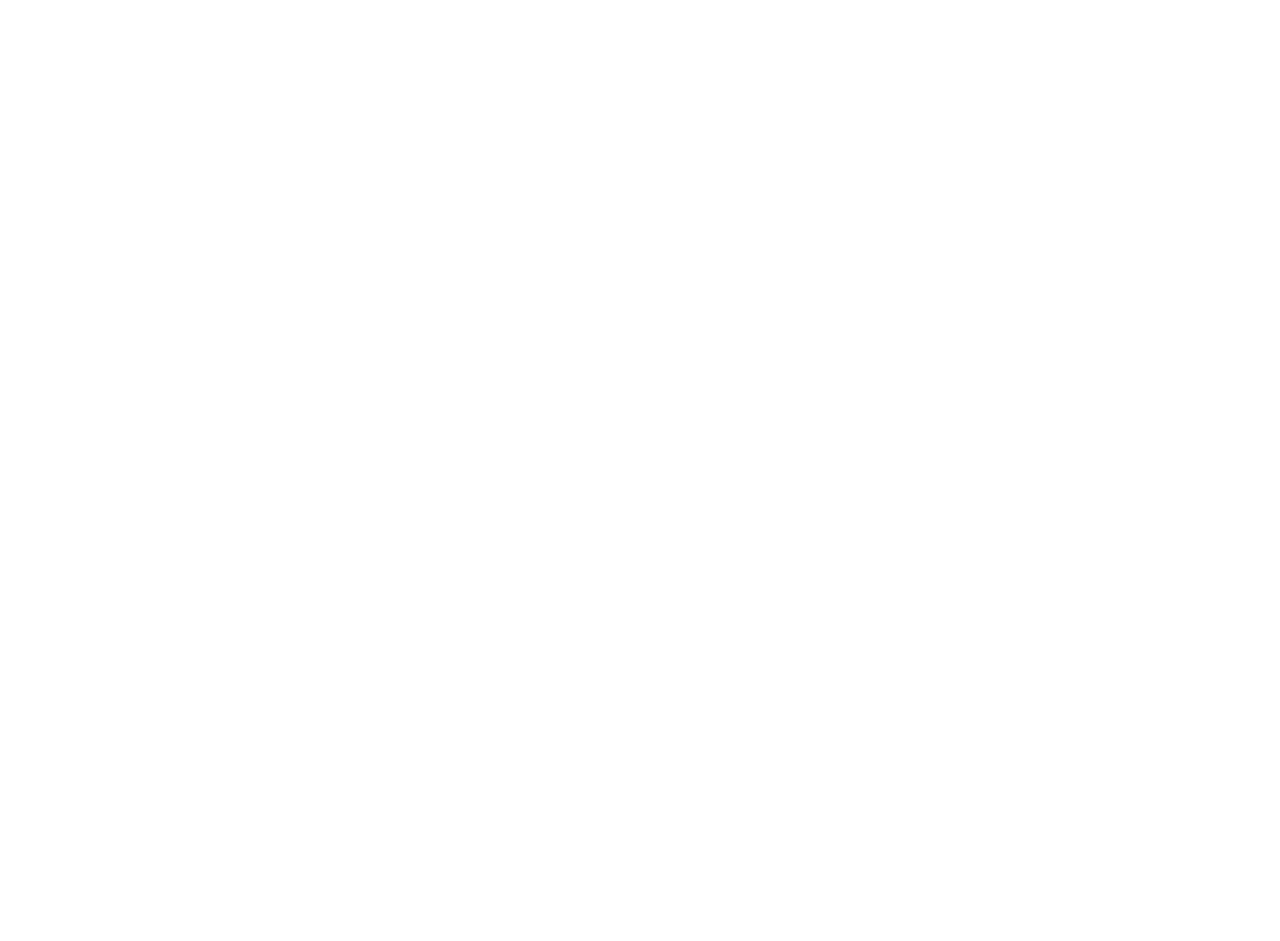
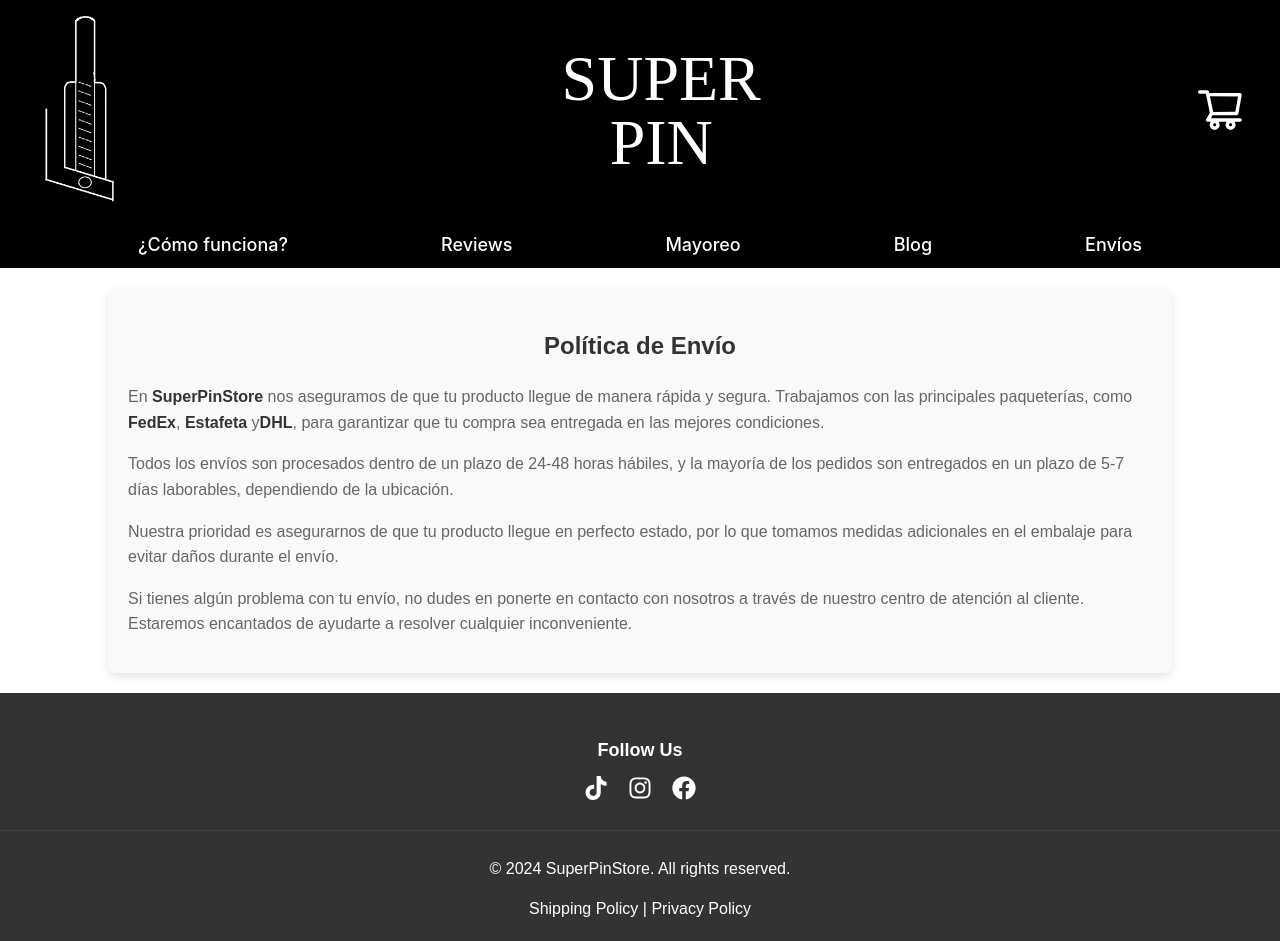
Before and after one commit to DiegoLarrieta/SuperPinPage, a React (Vite) app: page /politicas-envio in a window 1280 px wide. Before the commit this address had no page. Before the commit the page ends 816 px from the top, so only its background shows below. Built offline with nearby package versions, Linux system fonts and the light colour scheme; a web font is replaced by a local one.

Commit message:
FooterFixed

```diff
--- a/src/Components/Footer/Footer.tsx
+++ b/src/Components/Footer/Footer.tsx
@@ -1,4 +1,6 @@
 import React from "react";
+import { FaFacebook, FaInstagram, FaTiktok } from 'react-icons/fa';  // Importamos los iconos
+import { Link } from 'react-router-dom';  // Usamos Link para la navegación interna si las páginas existen en el sistema
 
 const Footer: React.FC = () => {
   return (
@@ -11,6 +13,7 @@
             padding: 20px 0;
             text-align: center;
             font-family: Arial, sans-serif;
+            width: 100%;
           }
 
           .footer__content {
@@ -40,39 +43,52 @@
             margin: 0 10px;
             color: #fff;
             text-decoration: none;
+            font-size: 1.5rem;
+          }
+
+          .footer__social-icons a:hover {
+            color: #00bfff; /* Color when hovering over the social icons */
           }
 
           .footer__bottom {
             border-top: 1px solid #444;
             padding-top: 10px;
           }
+
+          .footer__policies a {
+            color: #fff;
+            text-decoration: none;
+            font-size: 1rem;
+          }
+
+          .footer__policies a:hover {
+            color: #00bfff; /* Hover effect for policy links */
+          }
         `}
       </style>
       <footer className="footer">
         <div className="footer__content">
           <div className="footer__section">
-            <h4>Company</h4>
-            <p>About Us</p>
-            <p>Contact</p>
-            <p>Careers</p>
-          </div>
-          <div className="footer__section">
-            <h4>Support</h4>
-            <p>FAQ</p>
-            <p>Help Center</p>
-            <p>Privacy Policy</p>
-          </div>
-          <div className="footer__section">
             <h4>Follow Us</h4>
             <div className="footer__social-icons">
-              <a href="https://facebook.com" target="_blank" rel="noopener noreferrer">Facebook</a>
-              <a href="https://twitter.com" target="_blank" rel="noopener noreferrer">Twitter</a>
-              <a href="https://instagram.com" target="_blank" rel="noopener noreferrer">Instagram</a>
+              <a href="https://www.tiktok.com/@superpinstore" target="_blank" rel="noopener noreferrer">
+                <FaTiktok />
+              </a>
+              <a href="https://www.instagram.com/superpinstore/" target="_blank" rel="noopener noreferrer">
+                <FaInstagram />
+              </a>
+              <a href="https://www.facebook.com/Sup.PinStore" target="_blank" rel="noopener noreferrer">
+                <FaFacebook />
+              </a>
             </div>
           </div>
         </div>
         <div className="footer__bottom">
-          <p>&copy; 2023 Your Company. All rights reserved.</p>
+          <p>&copy; 2024 SuperPinStore. All rights reserved.</p>
+          <div className="footer__policies">
+            <Link to="/politicas-envio">Shipping Policy</Link> |
+            <Link to="/politicas-privacidad"> Privacy Policy</Link>
+          </div>
         </div>
       </footer>
     </>
--- /dev/null
+++ b/src/Pages/Politicas/Envios.tsx
@@ -0,0 +1,71 @@
+import React from "react";
+import Header from "../../Components/Header/Header";
+import Footer from "../../Components/Footer/Footer";
+
+const PoliticaEnvios: React.FC = () => {
+  return (
+    <>
+      <style>
+        {`
+          .policy-container {
+            width: 80%;
+            margin: 20px auto;
+            padding: 20px;
+            background-color: #f9f9f9;
+            border-radius: 8px;
+            box-shadow: 0 4px 10px rgba(0, 0, 0, 0.1);
+            font-family: Arial, sans-serif;
+          }
+
+          .policy-container h2 {
+            text-align: center;
+            margin-bottom: 20px;
+            font-size: 1.5rem;
+            color: #333;
+          }
+
+          .policy-container p {
+            font-size: 1rem;
+            color: #666;
+            line-height: 1.6;
+            margin-bottom: 1rem;
+          }
+
+          .policy-container p strong {
+            font-weight: bold;
+            color: #333;
+          }
+        `}
+      </style>
+      <Header />
+      <div className="policy-container">
+        <h2>Política de Envío</h2>
+        <p>
+          En <strong>SuperPinStore</strong> nos aseguramos de que tu producto
+          llegue de manera rápida y segura. Trabajamos con las principales
+          paqueterías, como <strong>FedEx</strong>, <strong>Estafeta</strong> y
+          <strong>DHL</strong>, para garantizar que tu compra sea entregada en
+          las mejores condiciones.
+        </p>
+        <p>
+          Todos los envíos son procesados dentro de un plazo de 24-48 horas
+          hábiles, y la mayoría de los pedidos son entregados en un plazo de 5-7
+          días laborables, dependiendo de la ubicación.
+        </p>
+        <p>
+          Nuestra prioridad es asegurarnos de que tu producto llegue en perfecto
+          estado, por lo que tomamos medidas adicionales en el embalaje para
+          evitar daños durante el envío.
+        </p>
+        <p>
+          Si tienes algún problema con tu envío, no dudes en ponerte en contacto
+          con nosotros a través de nuestro centro de atención al cliente. Estaremos
+          encantados de ayudarte a resolver cualquier inconveniente.
+        </p>
+      </div>
+    <Footer />
+    </>
+  );
+};
+
+export default PoliticaEnvios;
--- /dev/null
+++ b/src/Pages/Politicas/Privacidad.tsx
@@ -0,0 +1,69 @@
+import React from "react";
+import Header from "../../Components/Header/Header";
+import Footer from "../../Components/Footer/Footer";
+
+const PoliticaPrivacidad: React.FC = () => {
+  return (
+    <>
+      <style>
+        {`
+          .policy-container {
+            width: 80%;
+            margin: 20px auto;
+            padding: 20px;
+            background-color: #f9f9f9;
+            border-radius: 8px;
+            box-shadow: 0 4px 10px rgba(0, 0, 0, 0.1);
+            font-family: Arial, sans-serif;
+          }
+
+          .policy-container h2 {
+            text-align: center;
+            margin-bottom: 20px;
+            font-size: 1.5rem;
+            color: #333;
+          }
+
+          .policy-container p {
+            font-size: 1rem;
+            color: #666;
+            line-height: 1.6;
+            margin-bottom: 1rem;
+          }
+
+          .policy-container p strong {
+            font-weight: bold;
+            color: #333;
+          }
+        `}
+      </style>
+      <Header />
+      <div className="policy-container">
+        <h2>Política de Privacidad</h2>
+        <p>
+          En <strong>SuperPinStore</strong> nos tomamos muy en serio tu privacidad.
+          Tu información personal es tratada con el mayor cuidado y respeto. Solo
+          utilizamos tus datos para procesar tu pedido, mejorar nuestra experiencia
+          de compra y mantenerte informado sobre nuestras promociones y novedades.
+        </p>
+        <p>
+          No compartimos tu información con terceros, salvo en el caso de que sea
+          necesario para completar la transacción de tu pedido o cuando lo requiera
+          la ley.
+        </p>
+        <p>
+          En cualquier momento, puedes solicitar que actualicemos o eliminemos
+          tus datos de nuestros registros, y puedes optar por no recibir
+          comunicaciones de marketing.
+        </p>
+        <p>
+          Si tienes alguna pregunta o inquietud acerca de cómo manejamos tu
+          privacidad, no dudes en ponerte en contacto con nosotros.
+        </p>
+      </div>
+      <Footer />
+    </>
+  );
+};
+
+export default PoliticaPrivacidad;
--- a/src/Routes/AppRoutes.tsx
+++ b/src/Routes/AppRoutes.tsx
@@ -6,6 +6,8 @@
 import CartPage from '../Pages/Cart/Cart';
 import ProductDetails from '../Pages/Products/ProductDetails';
 import Checkout from '../Pages/Checkout/Checkout';
+import PoliticaEnvios from '../Pages/Politicas/Envios';
+import PoliticaPrivacidad from '../Pages/Politicas/Privacidad';
 
 
 const AppRoutes: React.FC = () => {
@@ -17,6 +19,8 @@
       <Route path="/cart" element={<CartPage/>} />
       <Route path="/products/:productId" element={<ProductDetails />} />
       <Route path="/checkout" element={<Checkout />} />
+      <Route path="/politicas-envio" element={<PoliticaEnvios />} />
+      <Route path="/politicas-privacidad" element={<PoliticaPrivacidad />} />
     </Routes>
   );
 };
```
Also changed, not shown: 1 other file (tests, documents, lock files or other folders).
